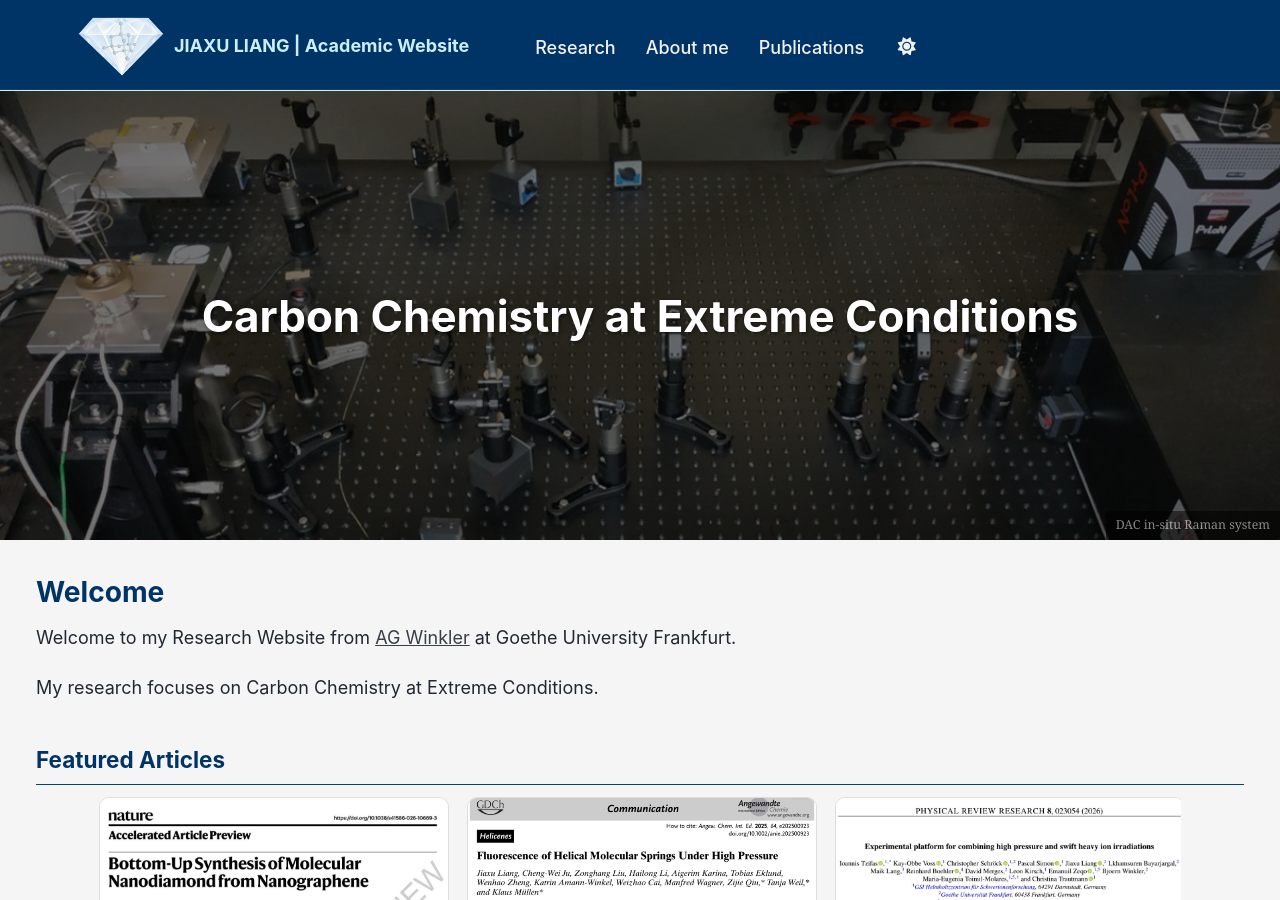
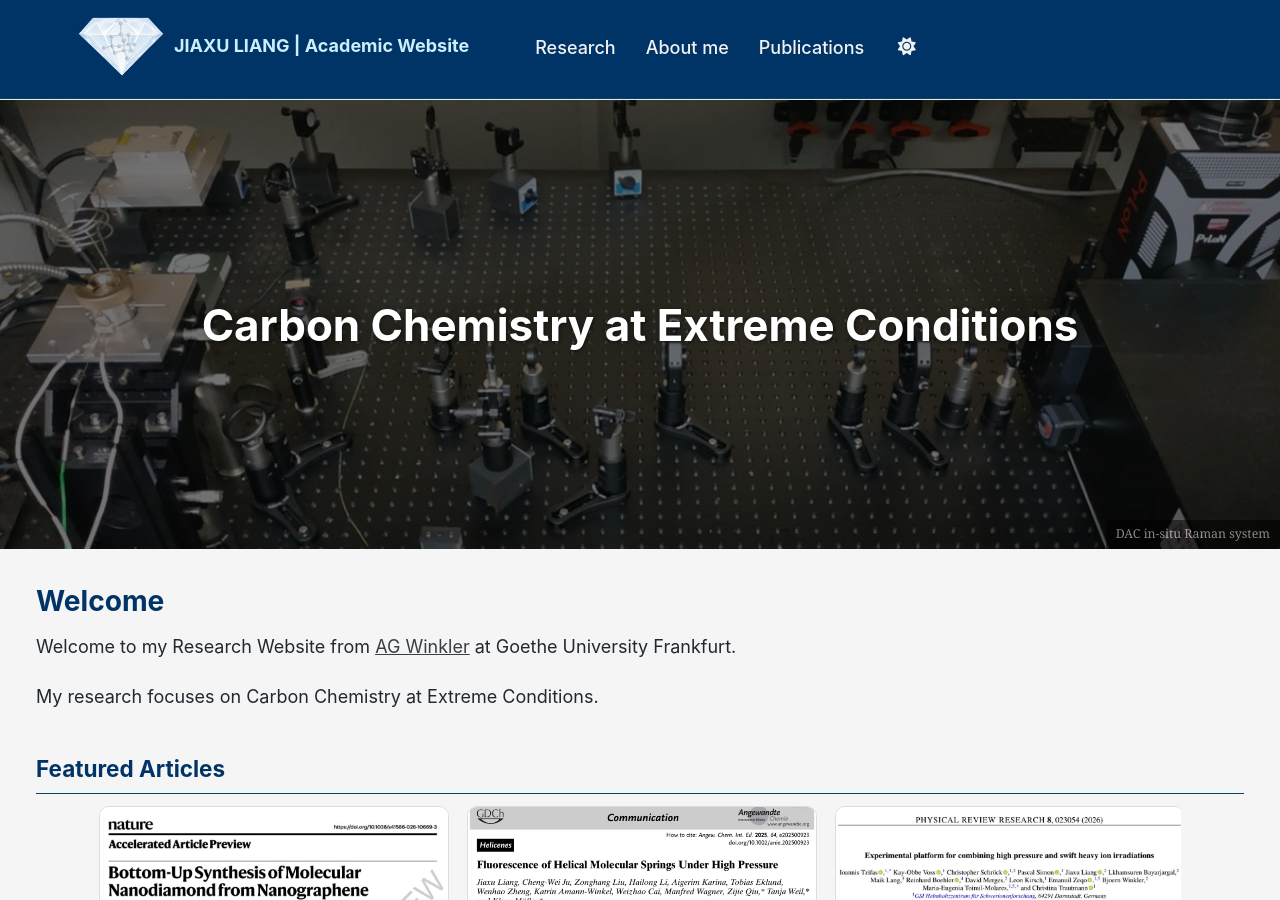
Before and after one commit to liangjiaxu-research/liangjiaxu-research.github.io, a Jekyll site: the page built from _pages/about.md, in a window 1280 px wide and 900 px high. Built offline with Jekyll 4.4.1, drawn with Linux system fonts in a browser that asks for light colours; a script bundle is joined from its source files by our own code; library files that are not in the unit come from our copies.

Commit message:
Update _custom.scss

```diff
--- a/_sass/_custom.scss
+++ b/_sass/_custom.scss
@@ -4,7 +4,7 @@ body {
     background-size: cover;
     background: #f5f5f5;
     background-attachment: fixed;
-    padding-top: 80px;
+    padding-top: 100px;
     padding-right: 0px;
     padding-bottom: 0px;
     padding-left: 0px;
@@ -103,7 +103,7 @@ body {
 .masthead {
     background: transparent;
     background-color: #003366 !important;
-    min-height: 80px;
+    min-height: 100px !important;
     border-bottom: 1px solid #e5e5e5;
     position: fixed;
     top: 0;
```
